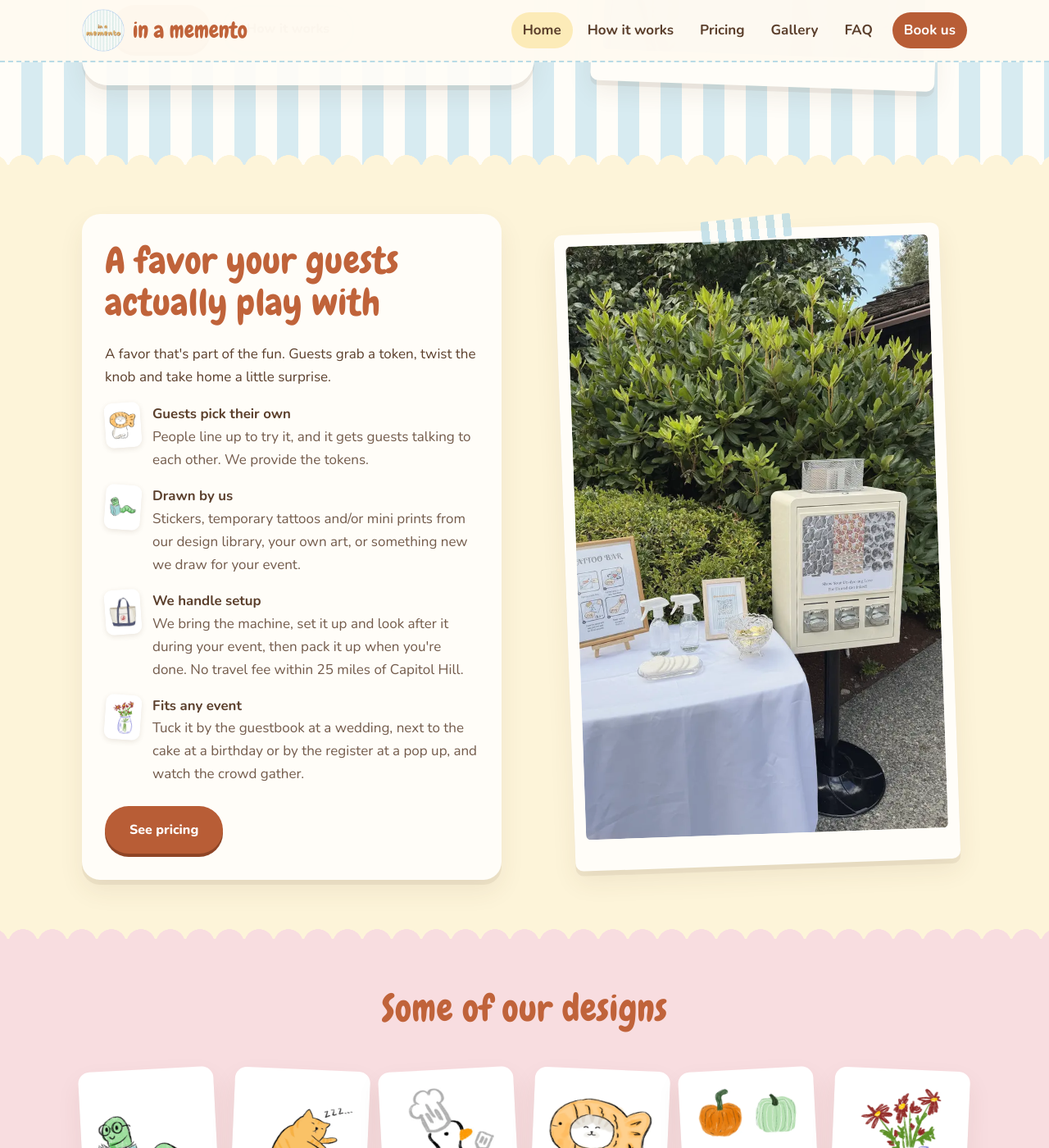
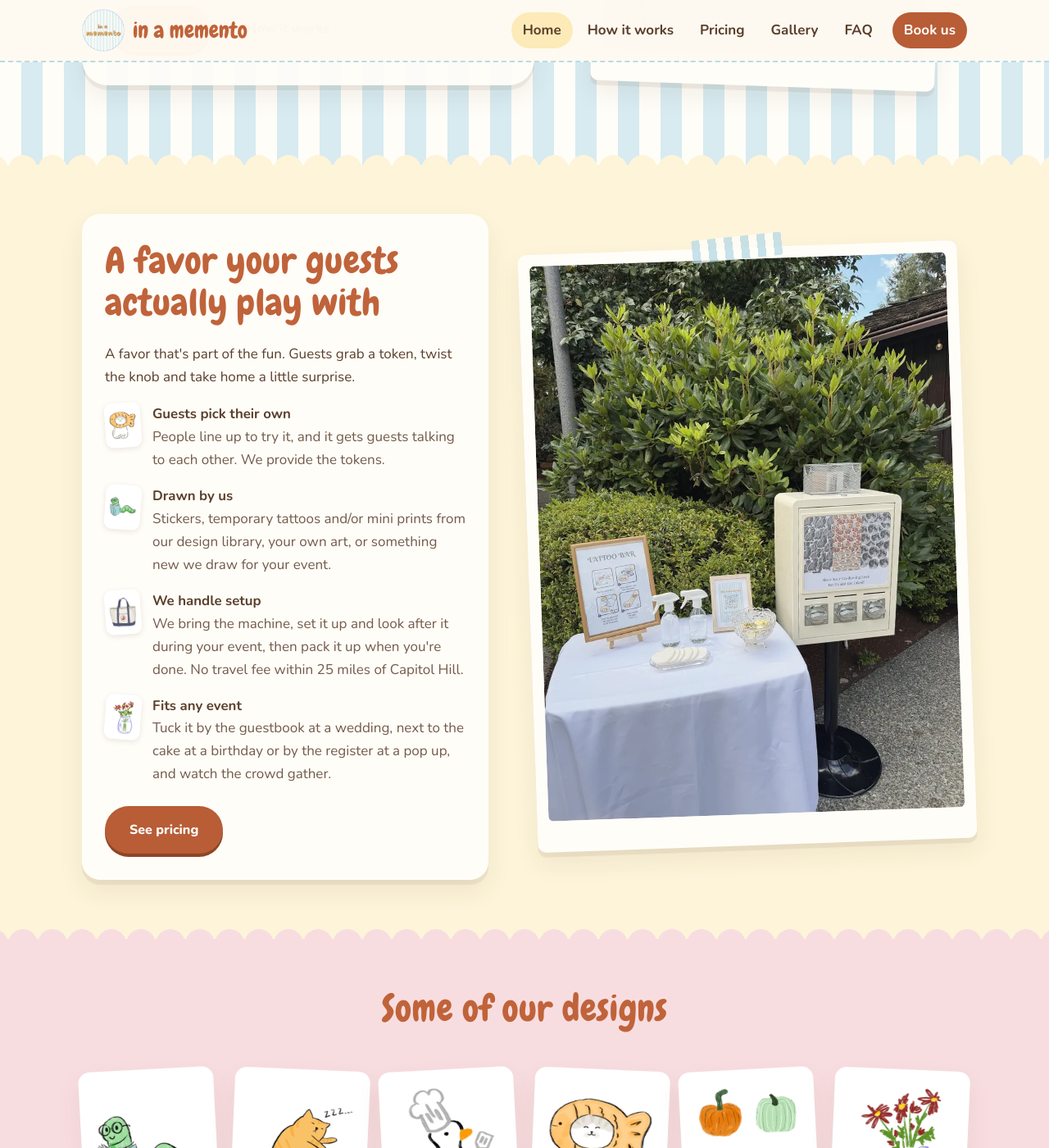
Before and after one commit to andrew-hy-kim/in.a.memento, a Jekyll site: the page built from index.html, in a window 1280 px wide and 1400 px high, scrolled down 618 px. Shown: the whole window at 82% size. Built offline with Jekyll 4.4.1, drawn with Linux system fonts in a browser that asks for light colours.

Commit message:
Home: favor photo keeps its original 3:4 shape; larger column instead of cropping
Co-Authored-By: Claude Opus 5.5 <noreply@anthropic.com>
Claude-Session: https://claude.ai/code/session_01A4x6zNFM2ikQnVBPRWM1LK

```diff
--- a/css/style.css
+++ b/css/style.css
@@ -1751,17 +1751,12 @@ main > section + section,
 /* Design stickers have no names under them: even white border all round */
 .tile.photo.contain img { padding: 18px; }
 
-/* Home favor section: the photo fills its column and matches the text card's height on wider screens */
-@media (min-width: 1100px) {
-  .split > .polaroid.photo-tall {
-    position: relative;
-    width: 100%; max-width: 470px;
-    align-self: stretch;
-    display: flex; flex-direction: column;
-    margin: 18px auto;
-  }
-  .split > .polaroid.photo-tall img { flex: 1; min-height: 0; height: 100%; max-height: none; object-fit: cover; object-position: 68% 60%; }
-  /* a strip of washi tape, like the Gallery photos */
+/* Home favor section: on wider screens the photo is as wide as its column (natural 3:4 shape, no cropping),
+   so it balances the text card, with a strip of washi tape like the Gallery photos */
+@media (min-width: 881px) {
+  .split:has(> .polaroid.photo-tall) { grid-template-columns: 1fr 1.08fr; gap: 48px; }
+  .split > .polaroid.photo-tall { position: relative; width: 100%; max-width: 560px; }
+  .split > .polaroid.photo-tall img { max-height: none; }
   .split > .polaroid.photo-tall::before {
     content: ""; position: absolute; top: -14px; left: 50%;
     width: 110px; height: 28px; transform: translateX(-50%) rotate(-4deg);
@@ -1769,6 +1764,3 @@ main > section + section,
     background: repeating-linear-gradient(90deg, rgba(185, 219, 230, 0.9) 0 10px, rgba(255, 253, 248, 0.9) 10px 20px);
   }
 }
-@media (min-width: 881px) and (max-width: 1099px) {
-  .split > .polaroid.photo-tall { max-width: 400px; width: 100%; }
-}
```
